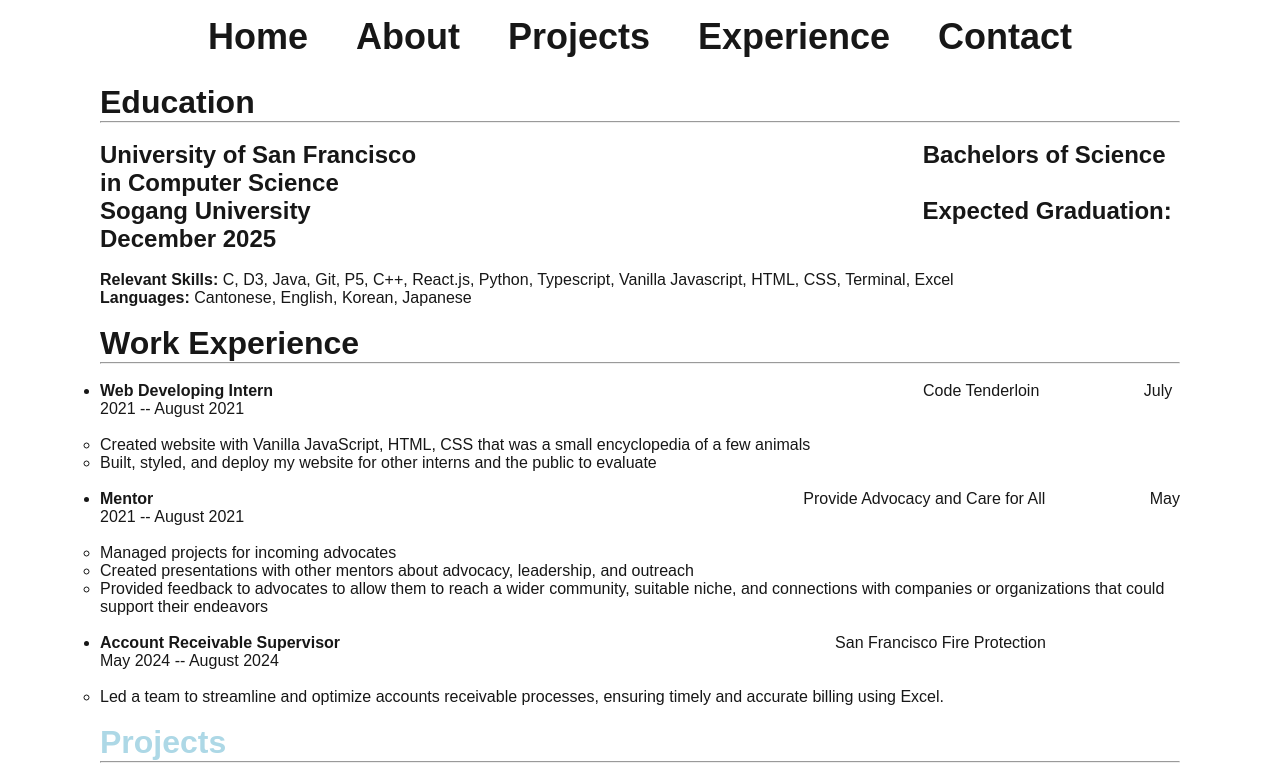
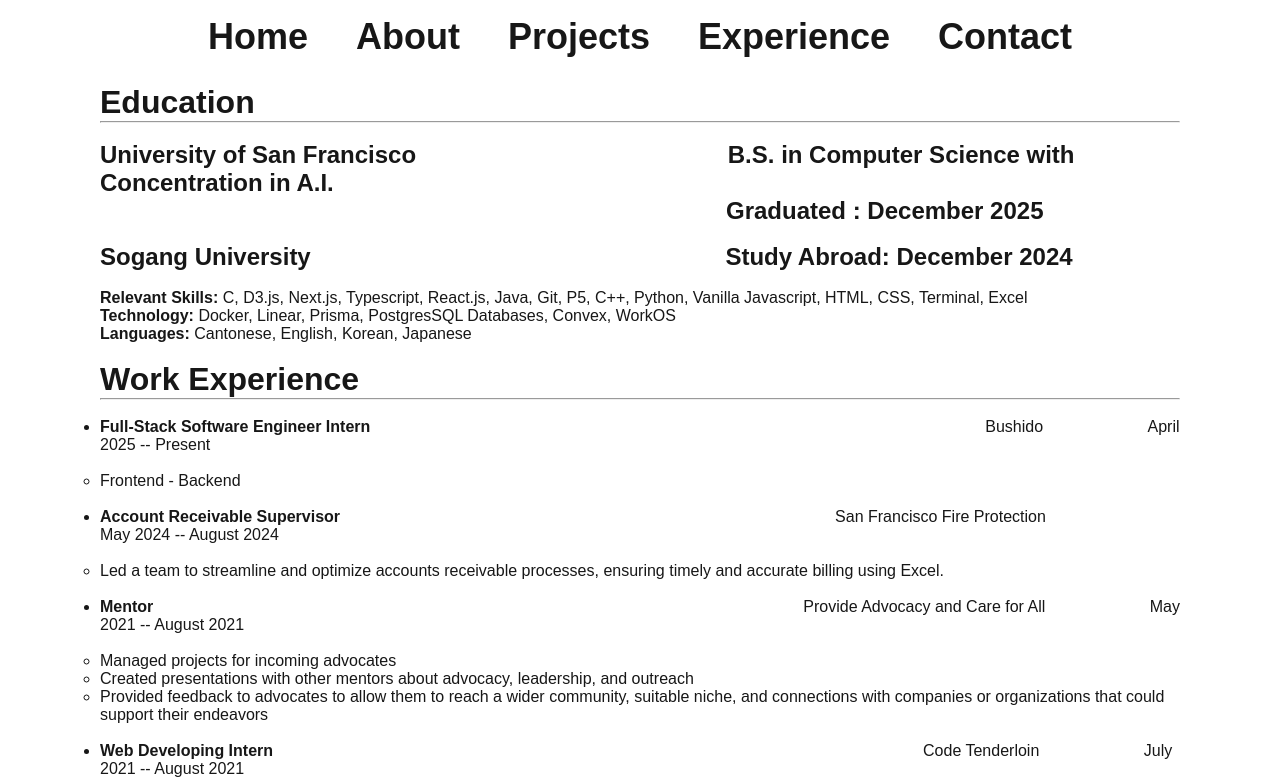
Before and after one commit to AllenHo2/AllenHo, a Next.js app: page /experience in a window 1280 px wide. Shown: the top 781 px of the page. Built offline with nearby package versions, Linux system fonts and the light colour scheme.

Commit message:
Update images with Framer motion and descriptions

```diff
--- a/src/app/components/Hero.tsx
+++ b/src/app/components/Hero.tsx
@@ -1,5 +1,7 @@
+"use client"
 import styles from "../page.module.css";
 import Image from "next/image"
+import { motion } from "framer-motion";
 
 const imageStyle = {
     borderRadius: "50%",
@@ -13,7 +15,7 @@ const Hero = () => {
                 <h1>Allen Ho</h1>
                 <p>Software Engineer, Computer Science B.S. @ University of San Francisco</p>
             </div>
-            <div className={styles.image}>
+            <motion.div className={styles.image} initial={{ scale: 0 }} animate={{ scale: 1 }} transition={{ duration: 0.8}}>
                 <Image
                     src="/portfolio.png"
                     alt="Portfolio Image"
@@ -23,7 +25,7 @@ const Hero = () => {
                     style={imageStyle}
                     priority
                 />
-            </div>
+            </motion.div>
         </div>
     )
 }
--- a/src/app/components/NavBar.tsx
+++ b/src/app/components/NavBar.tsx
@@ -1,5 +1,6 @@
 import Link from "next/link"
 import styles from "./navbar.module.css"
+import { AnimatePresence } from "framer-motion"
 
 const navNames = [
     {id: 1, name: "Home", link:"/"},
--- a/src/app/contact/page.tsx
+++ b/src/app/contact/page.tsx
@@ -1,7 +1,9 @@
+"use client"
 import Link from "next/link";
 import Image from "next/image";
 import styles from "./contact.module.css"
 import {imageStyle} from "../style.js"
+import { motion } from "framer-motion";
 
 const contacts = [
   {id: 1, name: "Github", url: "https://github.com/AllenHo2", img: "/GithubLogo.png"},
@@ -16,6 +18,7 @@ export default function Contact() {
         <div key={contact.id}>
           <Link href={contact.url}>
           <div>
+          <motion.div initial={{ scale: 0 }} animate={{ scale: 1 }} transition={{ duration: 0.8}}>
             <Image
             src={contact.img}
             alt={contact.name}
@@ -24,6 +27,7 @@ export default function Contact() {
             style={imageStyle}
             priority
             />
+          </motion.div>
           </div>
           </Link>
           <div className={styles.name}>
--- a/src/app/experience/page.tsx
+++ b/src/app/experience/page.tsx
@@ -11,21 +11,30 @@ export default function Experience() {
             <h1>Education</h1>
             <hr/>
             <br/>
-            <h2>University of San Francisco <span style={{marginLeft: 500}}></span>  Bachelors of Science in Computer Science</h2>
-            <h2>Sogang University <span style={{marginLeft: 605}}></span>  Expected Graduation: December 2025</h2>
+            <h2>University of San Francisco <span style={{marginLeft: 305}}></span>  B.S. in Computer Science with Concentration in A.I.</h2>
+            <h2><span style={{marginLeft: 626}}></span> Graduated : December 2025</h2>
             <br/>
-            <p><strong>Relevant Skills: </strong> C, D3, Java, Git, P5, C++, React.js, Python, Typescript, Vanilla Javascript, HTML, CSS, Terminal, Excel</p>
+            <h2>Sogang University <span style={{marginLeft: 408}}></span>  Study Abroad: December 2024</h2>
+            <br/>
+            <p><strong>Relevant Skills: </strong> C, D3.js, Next.js, Typescript, React.js, Java, Git, P5, C++, Python, Vanilla Javascript, HTML, CSS, Terminal, Excel</p>
+            <p><strong>Technology: </strong> Docker, Linear, Prisma, PostgresSQL Databases, Convex, WorkOS</p>
             <p><strong>Languages: </strong>Cantonese, English, Korean, Japanese</p>
             <br/>
             <h1>Work Experience</h1>
             <hr/>
             <br/>
             <ul>
-                <li><strong>Web Developing Intern</strong><span style={{marginLeft: 650}}></span>Code Tenderloin <span style={{marginLeft: 100}}></span> July 2021 -- August 2021</li>
+                {/*TODO: Add work experience at Bushido*/}
+                <li><strong>Full-Stack Software Engineer Intern</strong><span style={{marginLeft: 615}}></span>Bushido <span style={{marginLeft: 100}}></span> April 2025 -- Present</li>
                 <br/>
                 <ul>
-                    <li>Created website with Vanilla JavaScript, HTML, CSS that was a small encyclopedia of a few animals</li>
-                    <li>Built, styled, and deploy my website for other interns and the public to evaluate</li>
+                    <li>Frontend - Backend</li>
+                </ul>
+                <br/>
+                <li><strong>Account Receivable Supervisor</strong><span style={{marginLeft: 495}}></span>San Francisco Fire Protection <span style={{marginLeft: 100}}></span> May 2024 -- August 2024</li>
+                <br/>
+                <ul>
+                    <li>Led a team to streamline and optimize accounts receivable processes, ensuring timely and accurate billing using Excel.</li>
                 </ul>
                 <br/>
                 <li><strong>Mentor</strong><span style={{marginLeft: 650}}></span>Provide Advocacy and Care for All <span style={{marginLeft: 100}}></span> May 2021 -- August 2021</li>
@@ -36,23 +45,24 @@ export default function Experience() {
                     <li>Provided feedback to advocates to allow them to reach a wider community, suitable niche, and connections with companies or organizations that could support their endeavors</li>
                 </ul>
                 <br/>
-                <li><strong>Account Receivable Supervisor</strong><span style={{marginLeft: 495}}></span>San Francisco Fire Protection <span style={{marginLeft: 100}}></span> May 2024 -- August 2024</li>
+                <li><strong>Web Developing Intern</strong><span style={{marginLeft: 650}}></span>Code Tenderloin <span style={{marginLeft: 100}}></span> July 2021 -- August 2021</li>
                 <br/>
                 <ul>
-                    <li>Led a team to streamline and optimize accounts receivable processes, ensuring timely and accurate billing using Excel.</li>
+                    <li>Created website with Vanilla JavaScript, HTML, CSS that was a small encyclopedia of a few animals</li>
+                    <li>Built, styled, and deploy my website for other interns and the public to evaluate</li>
                 </ul>
             </ul>
             <br/>
             <h1><Link href="../projects" style={{color: "lightBlue"}}>Projects</Link></h1>
             <hr/>
             <br/>
-            <i>Click header to go to Projects page</i>
+            <i>Click header to redirect to Projects</i>
             <br/>
             <br/>
             <h1>Relevant Coursework</h1>
             <hr/>
             <br/>
-            Data Structure and Algorithms, Introduction to Recommender Systems, Management Science, Computer Architecture, C and Systems Programming, Data Visualization, Management Science,
+            Data Structure and Algorithms, Introduction to A.I., Natural Language Processing, Introduction to Recommender Systems, Management Science, Computer Architecture, C and Systems Programming, Data Visualization, Management Science,
              Discrete Mathematics, Linear Algebra & Probability, Introduction to Unix Linux, Statistics
             <br/>
             <br/>
@@ -61,7 +71,7 @@ export default function Experience() {
             <br/>
             <ul>
                 <li>
-                    <strong>Hack4Impact</strong> &nbsp; 2024-Present
+                    <strong>Hack4Impact</strong> &nbsp; 2024-2025
                     <ul>
                         <li>
                             Vice President for a non-profit organization called Hack4Impact (starting activities Spring of 2025)
@@ -69,7 +79,7 @@ export default function Experience() {
                     </ul>
                 </li>
                 <li>
-                    <strong>Compsigh</strong> &nbsp; 2022-Present
+                    <strong>Compsigh</strong> &nbsp; 2022-2025
                     <ul>
                         <li>
                             Member of the largest Computer Science Club at USF
--- a/src/app/projects/page.tsx
+++ b/src/app/projects/page.tsx
@@ -1,7 +1,9 @@
+"use client"
 import styles from "./projects.module.css"
 import Image from "next/image"
 import Link from "next/link"
 import {imageStyle} from "../style.js"
+import { motion } from "framer-motion";
 
 const projectNames = [
   {
@@ -51,6 +53,7 @@ export default function Projects() {
       {projectNames.map((project) => (
         <div key={project.id} className={styles.map}>
         <Link href={project.url}>
+        <motion.div initial={{ scale: 0 }} animate={{ scale: 1 }} transition={{ duration: 0.8}}>
           <Image
           src={project.img}
           alt="project cover"
@@ -59,6 +62,7 @@ export default function Projects() {
           style={imageStyle}
           priority
           />
+        </motion.div>
         </Link>
         <br/>
         <div className={styles.name}>
```
Also changed, not shown: src/app/about/page.tsx (+6 -4 lines). Lines whose indentation alone changed are shown as unchanged.
